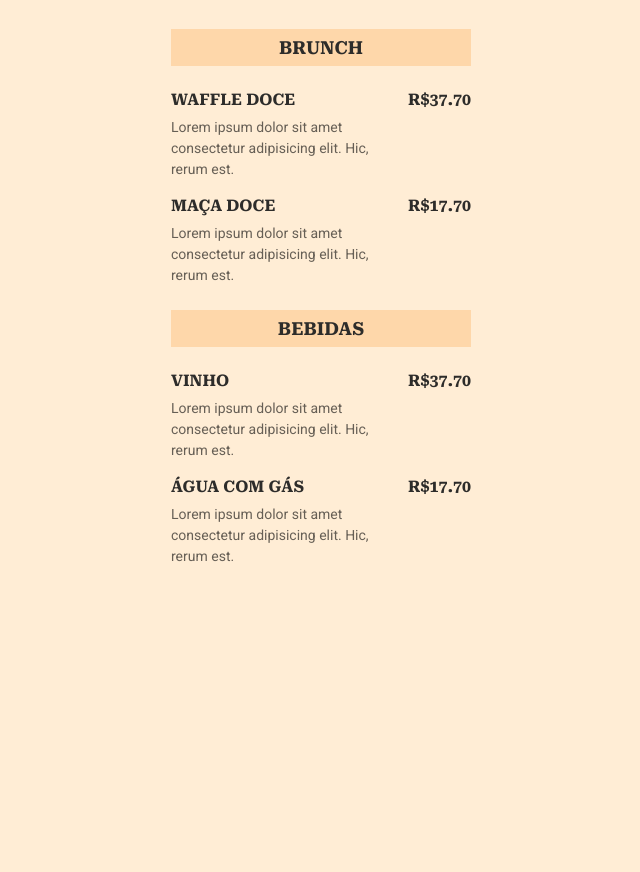
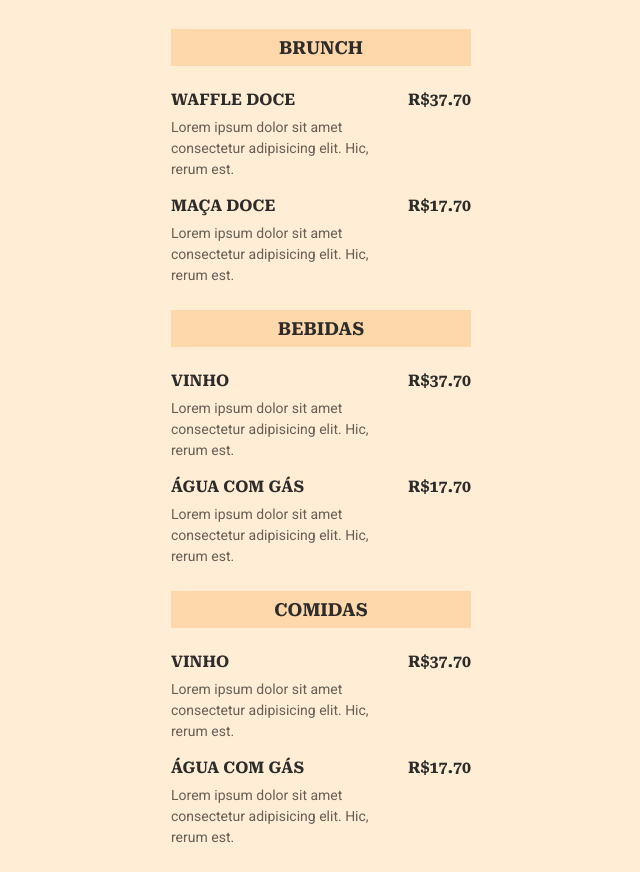
Before and after one commit to Alex-sampaio-lima/MARATONAEXPLORER3, a plain HTML site: page index.html in a window 1280 px wide. Shown: the part 88-960 px from the top of the page, without its empty margins (319-959 px from the left). Before the commit the page ends 800 px from the top, so only its background shows below. Drawn offline with Linux system fonts and the light colour scheme.

Commit message:
atualiizado menu

```diff
--- a/index.html
+++ b/index.html
@@ -92,6 +92,43 @@
         </ul>
     </section>
 
+    <section>
+        <h2>Comidas</h2>
+
+        <ul>
+            <li>
+                <div class="details">
+                    <h3>Vinho</h3>
+                    <p class="description">
+                        Lorem ipsum dolor sit amet consectetur adipisicing elit. Hic, rerum est.
+                    </p>
+                </div>
+
+
+                <strong class="price">
+                    R$37.70
+                </strong>
+            </li>
+
+            <li>
+                <div class="details">
+                    <h3>Água com gás</h3>
+                    <p class="description">
+                        Lorem ipsum dolor sit amet consectetur adipisicing elit. Hic, rerum est.
+                    </p>
+                </div>
+
+                <strong class="price">
+                    R$17.70
+                </strong>
+            </li>
+        </ul>
+    </section>
+
+
+
+
 </body>
 
+
 </html>
```
